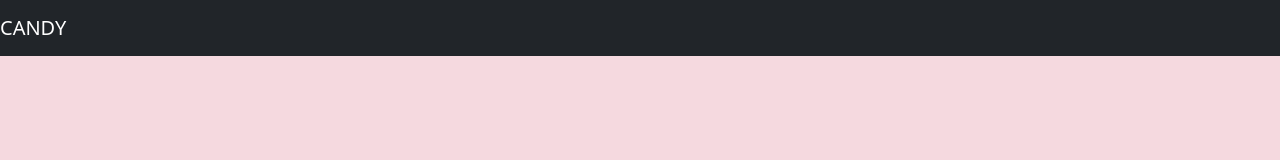
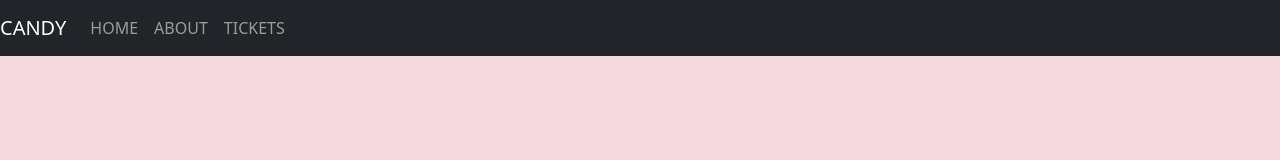
Before and after one commit to JurgitaE/museum-of-candy, a website: page index.html in a window 1280 px wide. Drawn offline with nearby package versions, Linux system fonts and the light colour scheme.

Commit message:
Major nav structure, collapse button

```diff
--- a/index.html
+++ b/index.html
@@ -16,8 +16,26 @@
 </head>
 
 <body>
-  <nav id="'#mainNavbar" class="navbar navbar-dark bg-dark navbar-expand-md">
+    <nav id="mainNavbar" class="navbar navbar-dark bg-dark navbar-expand-md">
         <a href="#" class="navbar-brand">CANDY</a>
+        <button class="navbar-toggler" data-bs-toggle="collapse" data-bs-target="#navLinks" aria-label="Toggle navigation">
+            <span class="navbar-toggler-icon"></span>
+        </button>
+        <div class="collapse navbar-collapse" id="navLinks">
+            <ul class="navbar-nav">
+                <li class="nav-item">
+                    <a href="" class="nav-link">HOME</a>
+                </li>
+                <li class="nav-item">
+                    <a href="" class="nav-link">ABOUT</a>
+                </li>
+                <li class="nav-item">
+                    <a href="" class="nav-link">TICKETS</a>
+                </li>
+
+
+            </ul>
+        </div>
     </nav>
     <!-- Bootstrap JavaScript -->
     <script src="https://cdn.jsdelivr.net/npm/bootstrap@5.2.3/dist/js/bootstrap.bundle.min.js" integrity="sha384-kenU1KFdBIe4zVF0s0G1M5b4hcpxyD9F7jL+jjXkk+Q2h455rYXK/7HAuoJl+0I4" crossorigin="anonymous"></script>
```
Lines whose indentation alone changed are shown as unchanged.
